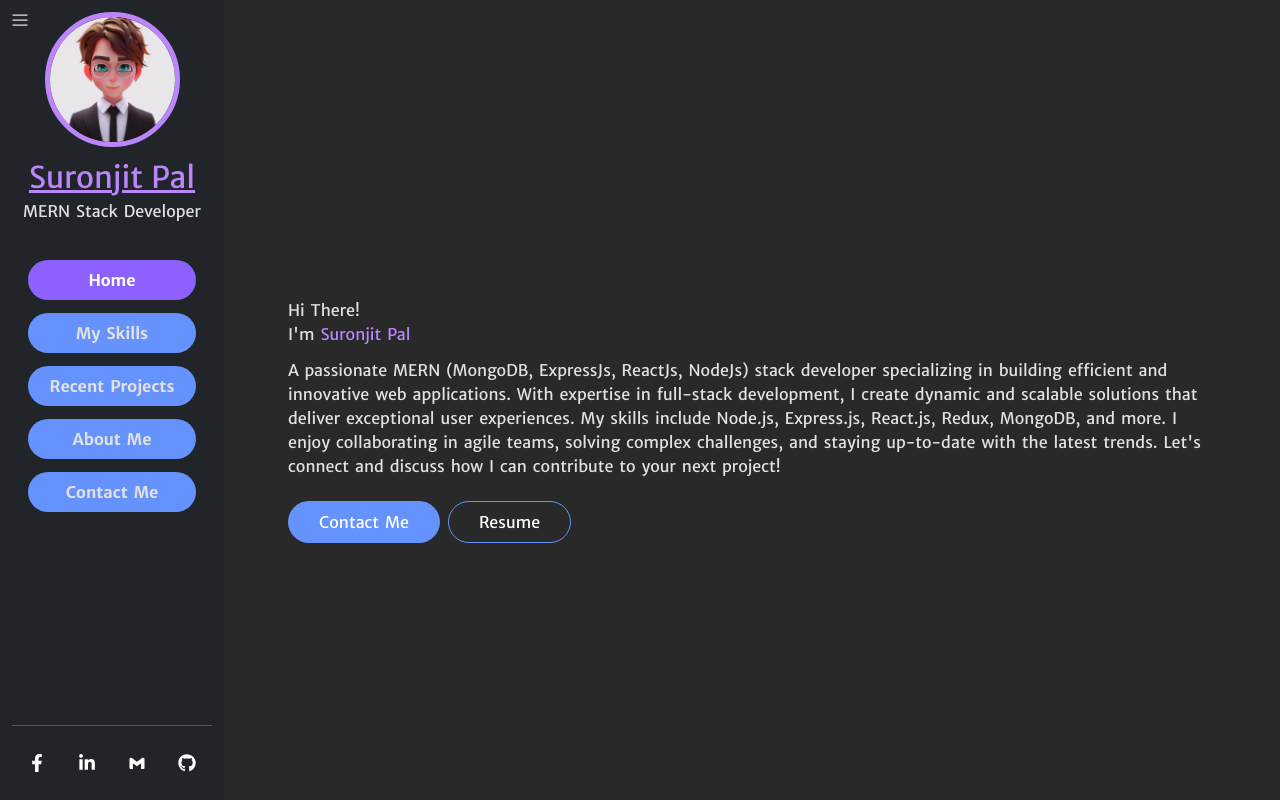
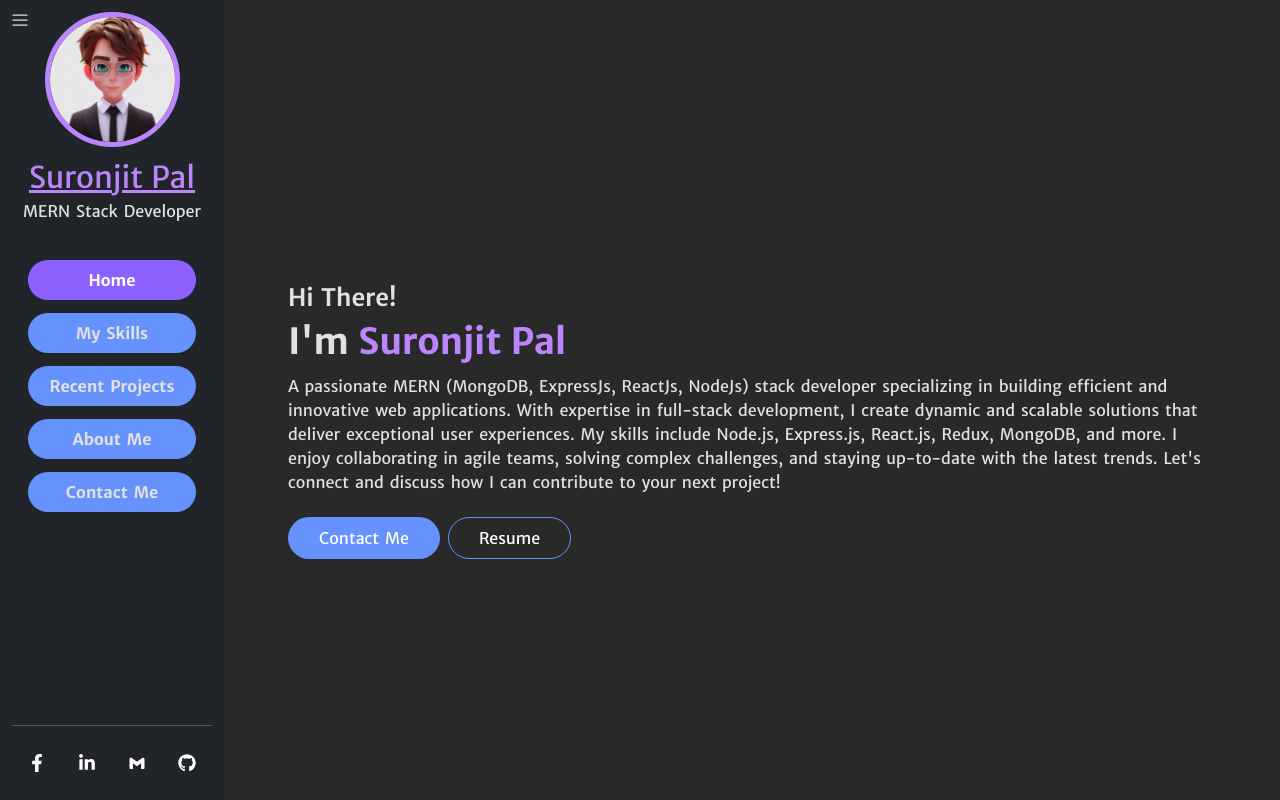
Before and after one commit to suronjit797/next_portfolio, a Next.js app: page / in a window 1280 px wide. Built offline with nearby package versions, Linux system fonts and the light colour scheme; what @ant-design/nextjs-registry would draw is missing.

Commit message:
home findal

```diff
--- a/src/app/(public)/page.tsx
+++ b/src/app/(public)/page.tsx
@@ -5,19 +5,16 @@ const Home = () => {
     <>
       <div className="h-screen px-4  py-10 md:px-8 flex lg:items-center items-baseline">
         <div>
-          <h4 className="fw-bold"> Hi There! </h4>
-          <h1 className="fw-bold">
+          <h4 className="font-semibold text-xl md:text-2xl mb-2"> Hi There! </h4>
+          <h1 className="font-bold  text-2xl md:text-4xl">
             I&apos;m <span className="text_primary"> Suronjit Pal </span>
           </h1>
           <p className="my-3">
-            A passionate MERN (MongoDB, ExpressJs, ReactJs, NodeJs) stack
-            developer specializing in building efficient and innovative web
-            applications. With expertise in full-stack development, I create
-            dynamic and scalable solutions that deliver exceptional user
-            experiences. My skills include Node.js, Express.js, React.js, Redux,
-            MongoDB, and more. I enjoy collaborating in agile teams, solving
-            complex challenges, and staying up-to-date with the latest trends.
-            Let&apos;s connect and discuss how I can contribute to your next project!
+            A passionate MERN (MongoDB, ExpressJs, ReactJs, NodeJs) stack developer specializing in building efficient
+            and innovative web applications. With expertise in full-stack development, I create dynamic and scalable
+            solutions that deliver exceptional user experiences. My skills include Node.js, Express.js, React.js, Redux,
+            MongoDB, and more. I enjoy collaborating in agile teams, solving complex challenges, and staying up-to-date
+            with the latest trends. Let&apos;s connect and discuss how I can contribute to your next project!
           </p>
           <div className="my-8">
             <Link href="/contact" className="btn me-2 my-2 primary_button">
```
Lines whose indentation alone changed are shown as unchanged.
